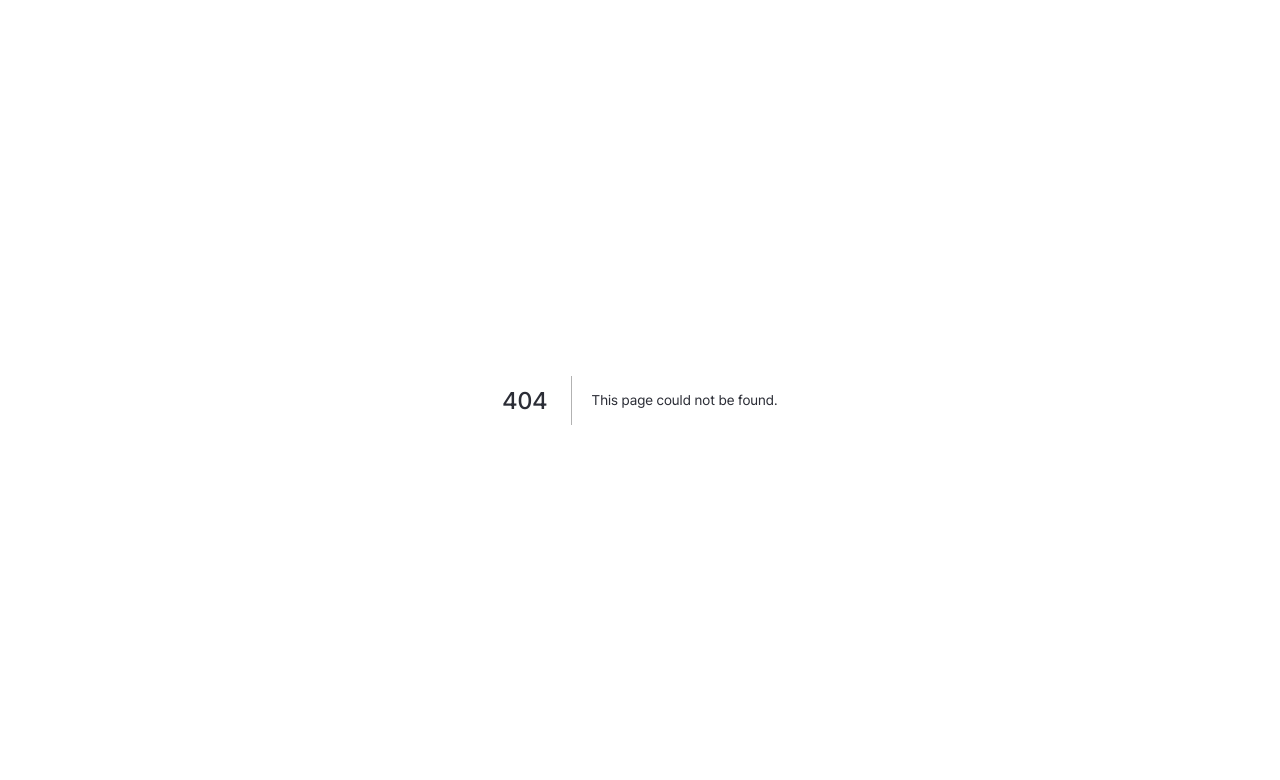
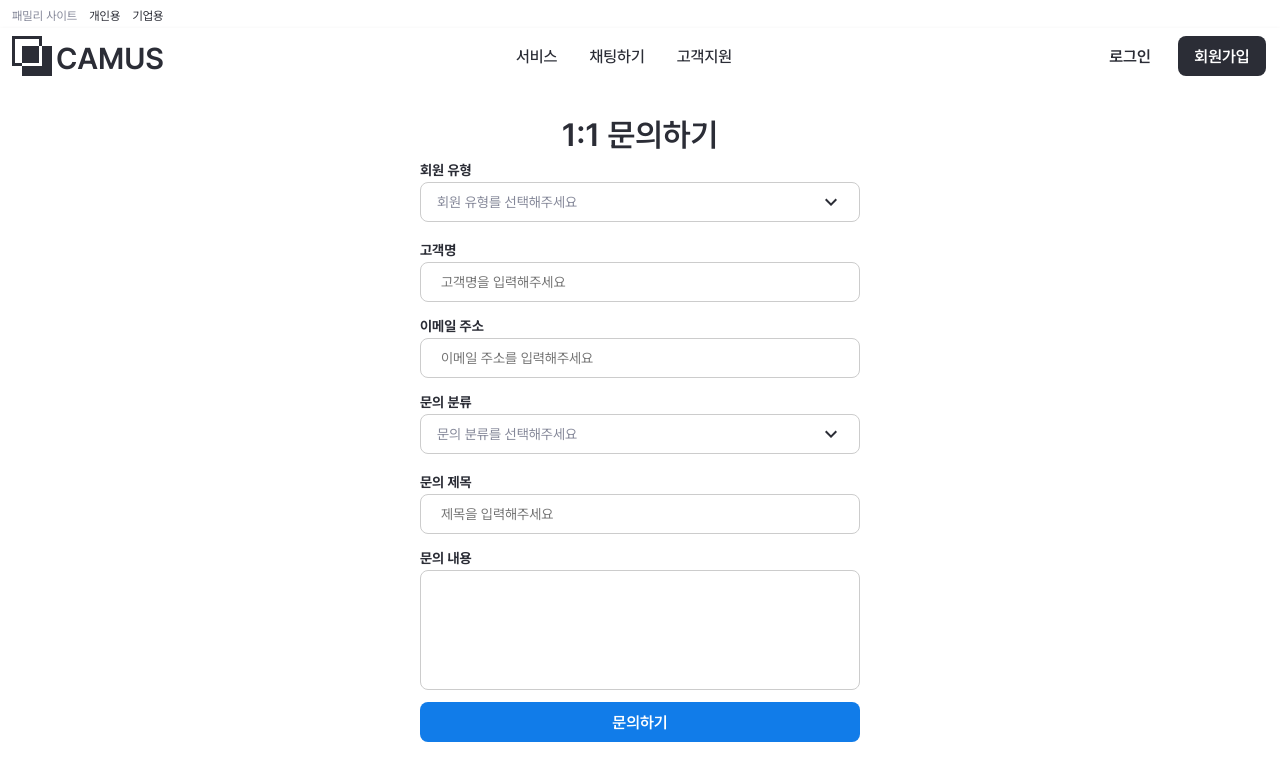
Before and after one commit to Camus-chat/frontend, a Next.js app in the folder frontend/: page /support/request in a window 1280 px wide. Before the commit this address had no page. Shown: the top 780 px of the page. Built offline with nearby package versions, Linux system fonts and the light colour scheme.

Commit message:
feat(request-page): 1:1 문의하기 페이지 제작

```diff
--- /dev/null
+++ b/frontend/src/app/support/layout.tsx
@@ -0,0 +1 @@
+export { default } from '@/containers/support';
--- /dev/null
+++ b/frontend/src/app/support/request/page.tsx
@@ -0,0 +1 @@
+export { default } from '@/containers/support/request';
--- /dev/null
+++ b/frontend/src/containers/support/index.module.scss
@@ -0,0 +1,21 @@
+@use '@/styles/variables' as *;
+
+.container {
+  display: flex;
+  justify-content: center;
+  width: 100%;
+}
+
+.inputWrapper {
+  @include flex-column-center;
+  @include desktop {
+    max-width: 480px;
+  }
+
+  padding: 32px 20px;
+  width: 100%;
+
+  button {
+    width: 100%;
+  }
+}
--- /dev/null
+++ b/frontend/src/containers/support/index.tsx
@@ -0,0 +1,21 @@
+import { ReactNode } from 'react';
+
+import styles from './index.module.scss';
+import Header from '@/components/Header';
+
+interface Props {
+  children: ReactNode;
+}
+
+const Layout = ({ children }: Props) => {
+  return (
+    <>
+      <Header />
+      <div className={styles.container}>
+        <div className={styles.inputWrapper}>{children}</div>
+      </div>
+    </>
+  );
+};
+
+export default Layout;
--- /dev/null
+++ b/frontend/src/containers/support/request/index.module.scss
@@ -0,0 +1,6 @@
+@use '@/styles/variables' as *;
+
+.title {
+  font-size: 32px;
+  font-weight: $semi-bold;
+}
--- /dev/null
+++ b/frontend/src/containers/support/request/index.tsx
@@ -0,0 +1,38 @@
+import styles from './index.module.scss';
+import Button from '@/components/Button';
+import Dropdown from '@/components/Form/DropDown';
+import Input from '@/components/Form/Input';
+import TextArea from '@/components/Form/TextArea';
+
+const Request = () => {
+  const memberOption: DropDownItems[] = [
+    { value: 'personal', name: '개인' },
+    { value: 'enterprise', name: '기업' },
+  ];
+
+  const requestOption: DropDownItems[] = [
+    { value: 'service', name: '서비스' },
+    { value: 'bills', name: '요금' },
+  ];
+
+  return (
+    <>
+      <p className={styles.title}> 1:1 문의하기</p>
+      <Dropdown name='회원 유형' options={memberOption} />
+      <Input name='고객명' type='text' placeholder='고객명을 입력해주세요' />
+      <Input
+        name='이메일 주소'
+        type='text'
+        placeholder='이메일 주소를 입력해주세요'
+      />
+      <Dropdown name='문의 분류' options={requestOption} />
+      <Input name='문의 제목' type='text' placeholder='제목을 입력해주세요' />
+      <TextArea name='문의 내용' />
+      <Button size='large' color='blue'>
+        문의하기
+      </Button>
+    </>
+  );
+};
+
+export default Request;
```
